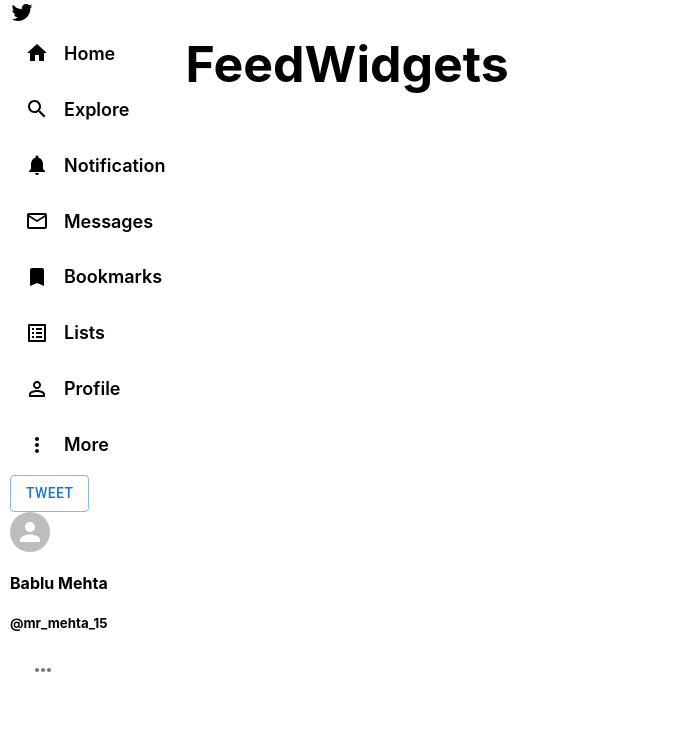
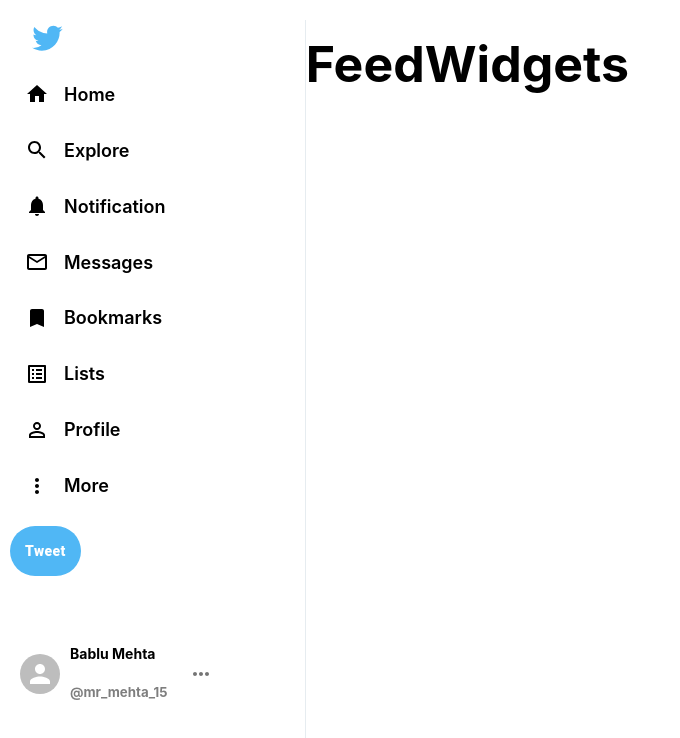
Before and after one commit to Bablu-Mehta/twitter-clone-frontend, a React (Create React App) app: page / in a window 1280 px wide. Shown: the top 738 px of the page, without its empty margins (0-680 px from the left). Built offline with nearby package versions, Linux system fonts and the light colour scheme; no server answers; sample sign-in values are in the browser's storage.

Commit message:
Complete Sidebar

```diff
--- a/src/pages/Home.js
+++ b/src/pages/Home.js
@@ -2,11 +2,20 @@
 import Sidebar from "./Sidebar/Sidebar";
 import Feed from "./Feed/Feed";
 import Widgets from "./Widgets/Widgets";
+import auth from "../firebase.init";
+import { useAuthState } from 'react-firebase-hooks/auth';
+import { signOut } from "firebase/auth";
 
 const Home = () =>{
+
+    const user = useAuthState(auth);
+
+    const handleLogout =() =>{
+        signOut(auth);
+    }
     return(
         <div className="app">
-            <Sidebar />
+            <Sidebar hangleLogout={handleLogout} user={user} />
             <Feed />
             <Widgets />
         </div>
--- a/src/pages/Sidebar/Sidebar.js
+++ b/src/pages/Sidebar/Sidebar.js
@@ -13,12 +13,21 @@
 import DoneIcon from '@mui/icons-material/Done';
 // import ListItemIcon from '@mui/icons-material/ListItemIcon';
 import MailOutlineIcon from '@mui/icons-material/MailOutline';
-import { Avatar, Button, IconButton } from '@mui/material';
+import { Avatar, Button, Divider, IconButton, ListItemIcon, Menu, MenuItem } from '@mui/material';
 
-const Sidebar = () =>{
+const Sidebar = ({hangleLogout, user}) =>{
 
     const [anchorEl, setAnchorEl] = useState(null);
     const openMenu = Boolean(anchorEl);
+
+    const handleClick = e =>{
+        setAnchorEl(e.currentTarget);
+    }
+
+    const handleClose =()=>{
+        setAnchorEl(null);
+    }
+
     return(
         <div className='sidebar'>
             <TwitterIcon className='sidebar_twitterIcon' />
@@ -43,9 +52,29 @@
                  size='small'
                   sx={{ml: 2}}
                   aria-controls={openMenu ? "basic-menu":undefined}
+                  aria-haspopup='true'
+                  aria-aria-expanded={openMenu ? "true":undefined}
+                  onClick={handleClick}
                   >
                   <MoreHorizIcon/>
                   </IconButton>
+
+                  <Menu id='basic-menu' anchorEl={anchorEl} open={openMenu} onClick={handleClose} onClose={handleClose}>
+                    <MenuItem className='Profile_info1'>
+                        <Avatar src='' />
+                        <div className='user_info subUser_info'>
+                            <div>
+                            <h4>Bablu Mehta</h4>
+                            <h5>@mr_mehta_15</h5>
+                            </div>
+                            <ListItemIcon className='done_icon'> <DoneIcon/> </ListItemIcon>
+                        </div>
+                    </MenuItem>
+                    <Divider/>
+                    <MenuItem onClick={handleClose}>Add an Existing Account</MenuItem>
+                    <MenuItem onClick={hangleLogout}>Logout @mr_mehta_15</MenuItem>
+
+                  </Menu>
             </div>
         </div>
     );
--- a/src/pages/Sidebar/sidebar.css
+++ b/src/pages/Sidebar/sidebar.css
@@ -0,0 +1,66 @@
+.sidebar{
+    border-right: 1px solid var(--twitter-background);
+    flex: 0.3;
+    position: inherit;
+    min-width: 150px;
+    margin-top: 20px;
+    padding-right: 20px;
+    overflow-y: scroll;
+}
+
+.sidebar::-webkit-scrollbar{
+    display: none;
+}
+.sidebar_twitterIcon{
+    color: var(--twitter-color);
+    font-size: 35px !important;
+    margin-left: 20px;
+    margin-bottom: 10px;
+}
+
+.sidebar_tweet{
+    background-color: var(--twitter-color) !important;
+    border: none !important;
+    color: white !important;
+    font-weight: 900 !important;
+    text-transform: inherit !important;
+    border-radius: 30px !important;
+    height: 50px !important;
+    margin-top: 10px !important;
+}
+
+.sidebar>.Profile_info{
+    display: flex;
+    flex-direction: row;
+    align-items: center;
+    margin-top: 40px;
+    margin-bottom: 10px;
+    border-radius: 9999px;
+    padding: 10px;
+}
+
+.user_info{
+    margin-left: 10px;
+}
+
+.subUser_info{
+    display: flex;
+    align-items: center;
+    justify-content: space-between;
+    gap: 10px;
+
+}
+
+.user_info>h4{
+    font-size: 14px;
+}
+
+.user_info>h5{
+    opacity: 50%;
+}
+
+@media screen and (max-width:688px) {
+    .sidebar{
+        display: none;
+    }
+}
```
